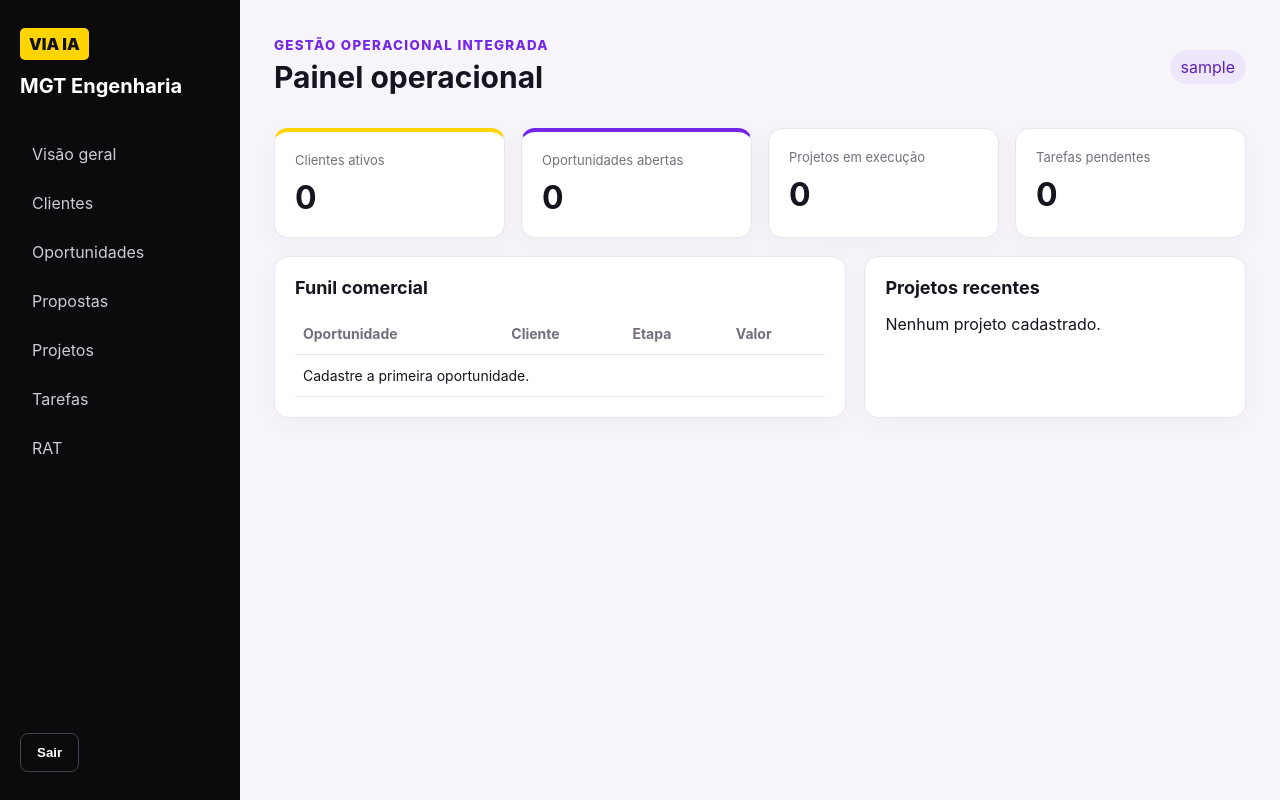
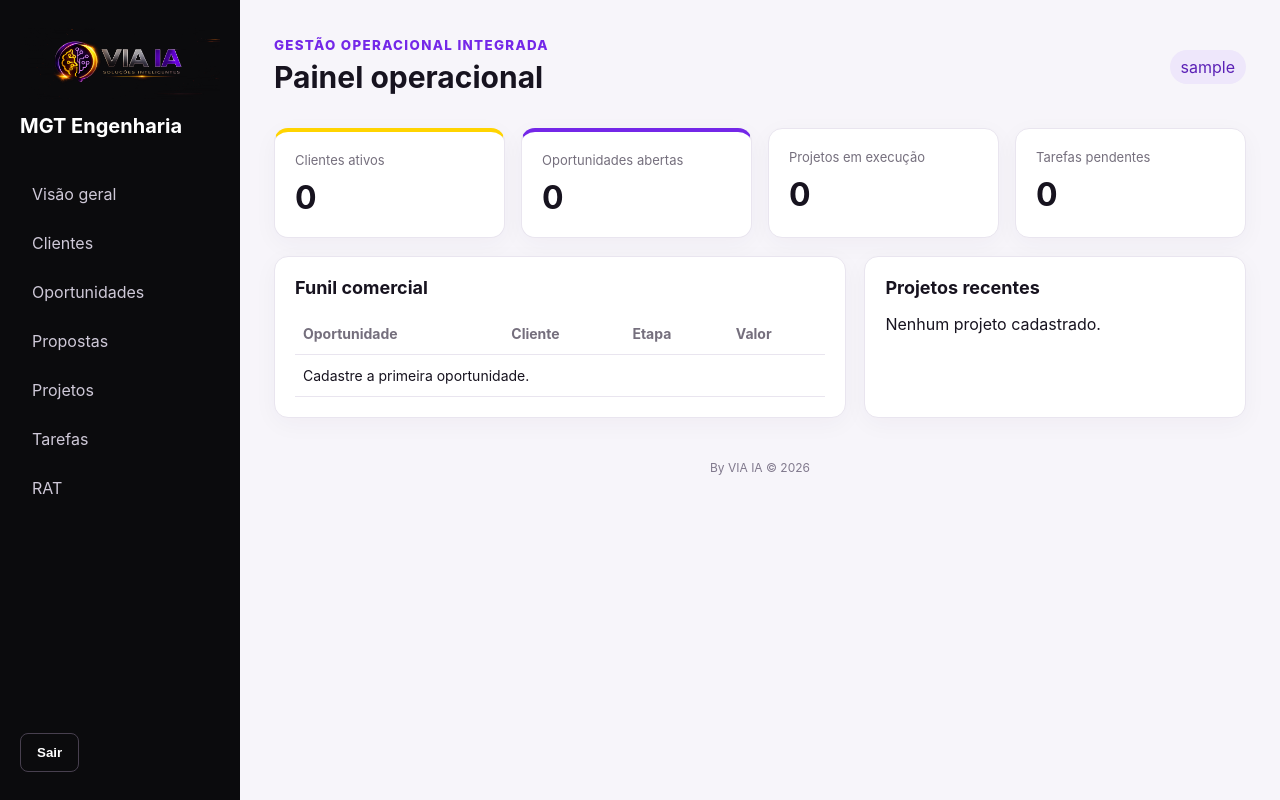
Before and after one commit to valdenicio31/mgt-engenharia-app, a Django app: page / in a window 1280 px wide. Run offline with Django 5.2, Linux system fonts and the light colour scheme; the visitor is signed in with stand-in values (Sample User, id 1); data comes from the database, SQL or seed files in the repository; data that the repository does not hold is empty.

Commit message:
Adiciona identidade visual e rodape VIA IA

```diff
--- /dev/null
+++ b/static/css/branding.css
@@ -0,0 +1,6 @@
+.login { grid-template-columns: minmax(0, 1fr) !important; place-items: center !important; padding: 32px; }
+.login-card { margin: 0 auto; box-shadow: 0 24px 80px rgba(0, 0, 0, .55); }
+.via-logo { display: block; width: 100%; height: 96px; object-fit: cover; object-position: center; border-radius: 10px; margin-bottom: 18px; }
+.brand-logo { display: block; width: 100%; height: 72px; object-fit: cover; object-position: center; border-radius: 8px; margin-bottom: 14px; }
+.login-footer, .app-footer { text-align: center; color: #81798d; font-size: 12px; margin-top: 24px; }
+.app-footer { padding: 18px 0; }
--- a/templates/base.html
+++ b/templates/base.html
@@ -1,9 +1,9 @@
 {% load static %}<!doctype html>
 <html lang="pt-br"><head><meta charset="utf-8"><meta name="viewport" content="width=device-width,initial-scale=1">
-<title>MGT Engenharia | VIA IA</title><link rel="stylesheet" href="{% static 'css/style.css' %}"></head>
-<body><aside><div class="brand"><span>VIA IA</span><strong>MGT Engenharia</strong></div><nav>
+<title>MGT Engenharia | VIA IA</title><link rel="stylesheet" href="{% static 'css/style.css' %}"><link rel="stylesheet" href="{% static 'css/branding.css' %}"></head>
+<body><aside><div class="brand"><img src="{% static 'img/viaia-logo.png' %}" alt="Logotipo VIA IA" class="brand-logo"><strong>MGT Engenharia</strong></div><nav>
 <a href="{% url 'dashboard' %}">Visão geral</a><a href="{% url 'clients' %}">Clientes</a><a href="{% url 'opportunities' %}">Oportunidades</a>
 <a href="{% url 'proposals' %}">Propostas</a><a href="{% url 'projects' %}">Projetos</a><a href="{% url 'tasks' %}">Tarefas</a><a href="{% url 'rats' %}">RAT</a></nav>
 {% if user.is_authenticated %}<form method="post" action="{% url 'logout' %}">{% csrf_token %}<button class="logout">Sair</button></form>{% endif %}</aside>
 <main><header><div><small>GESTÃO OPERACIONAL INTEGRADA</small><h1>{% block heading %}MGT Engenharia{% endblock %}</h1></div>{% if user.is_authenticated %}<div class="user">{{ user.get_username }}</div>{% endif %}</header>
-{% if messages %}{% for message in messages %}<p class="message">{{ message }}</p>{% endfor %}{% endif %}{% block content %}{% endblock %}</main></body></html>
+{% if messages %}{% for message in messages %}<p class="message">{{ message }}</p>{% endfor %}{% endif %}{% block content %}{% endblock %}<footer class="app-footer">By VIA IA © 2026</footer></main></body></html>
--- a/templates/registration/login.html
+++ b/templates/registration/login.html
@@ -1,2 +1,2 @@
-{% load static %}<!doctype html><html lang="pt-br"><head><meta charset="utf-8"><meta name="viewport" content="width=device-width,initial-scale=1"><title>Acesso | MGT</title><link rel="stylesheet" href="{% static 'css/style.css' %}"></head>
-<body class="login" style="display:grid;grid-template-columns:1fr;place-items:center;min-height:100vh;padding:32px;"><section class="login-card"><div class="mark">VIA IA</div><h1>MGT Engenharia</h1><p>Ambiente controlado de homologação</p><form method="post">{% csrf_token %}{{ form.as_p }}<button>Entrar com segurança</button></form>{% if form.errors %}<p class="error">Usuário ou senha inválidos.</p>{% endif %}</section></body></html>
+{% load static %}<!doctype html><html lang="pt-br"><head><meta charset="utf-8"><meta name="viewport" content="width=device-width,initial-scale=1"><title>Acesso | MGT</title><link rel="stylesheet" href="{% static 'css/style.css' %}"><link rel="stylesheet" href="{% static 'css/branding.css' %}"></head>
+<body class="login" style="display:grid;grid-template-columns:1fr;place-items:center;min-height:100vh;padding:32px;"><section class="login-card"><img src="{% static 'img/viaia-logo.png' %}" alt="Logotipo VIA IA" class="via-logo"><h1>MGT Engenharia</h1><p>Ambiente controlado de homologação</p><form method="post">{% csrf_token %}{{ form.as_p }}<button>Entrar com segurança</button></form>{% if form.errors %}<p class="error">Usuário ou senha inválidos.</p>{% endif %}<footer class="login-footer">By VIA IA © 2026</footer></section></body></html>
```
Also changed, not shown: config/settings.py (+2 -6 lines), static/img/viaia-logo.png (added).
